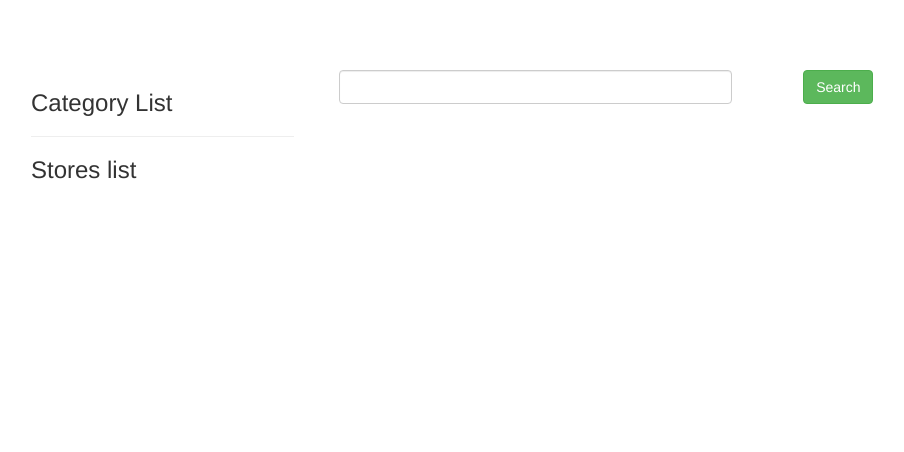
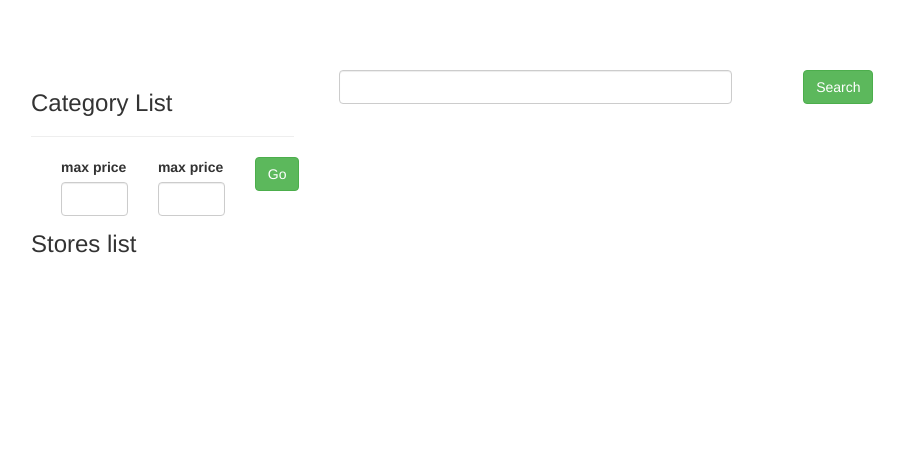
Before and after one commit to iridhama/sales-finder, a Yii app: template views/products/index.php in a window 1280 px wide. Shown: the top 452 px of the page, without its empty margins (39-943 px from the left). Run offline with PHP 8.4 and a stand-in for Yii, Linux system fonts and the light colour scheme; the template is opened without the code that fills it, so the values that code supplies are empty; form fields are guessed from the names that the template uses; some libraries are stand-ins or nearby versions.

Commit message:
added: min max price search

```diff
--- a/views/products/index.php
+++ b/views/products/index.php
@@ -37,6 +37,26 @@ $this->registerJs('ProductController.createUpdate();');
             <?=  $form->field($searchModel, 'category')->hiddenInput()?>
 
             <hr>
+
+
+            <div class="col-md-12">
+                <div class="col-md-5">
+                    <?= $form->field($searchModel, "min_price")->textInput([
+                        'class' => 'min-price, form-control'
+                    ])->label('max price') ?>
+                </div>
+                <div class="col-md-5">
+                    <?= $form->field($searchModel, "max_price")->textInput([
+                        'class' => 'max-price, form-control'
+                    ])->label('max price') ?>
+                </div>
+                <div class="col-md-2">
+                    <?= \yii\helpers\Html::submitButton(Yii::t('app', 'Go'), ['class' => 'btn btn-success']) ?>
+                </div>
+            </div>
+
+            <hr>
+
 
             <h3>Stores list</h3>
             <?php if(!empty($storeModels)): ?>
```
Also changed, not shown: models/search/ProductSearch.php (+14 -4 lines).
